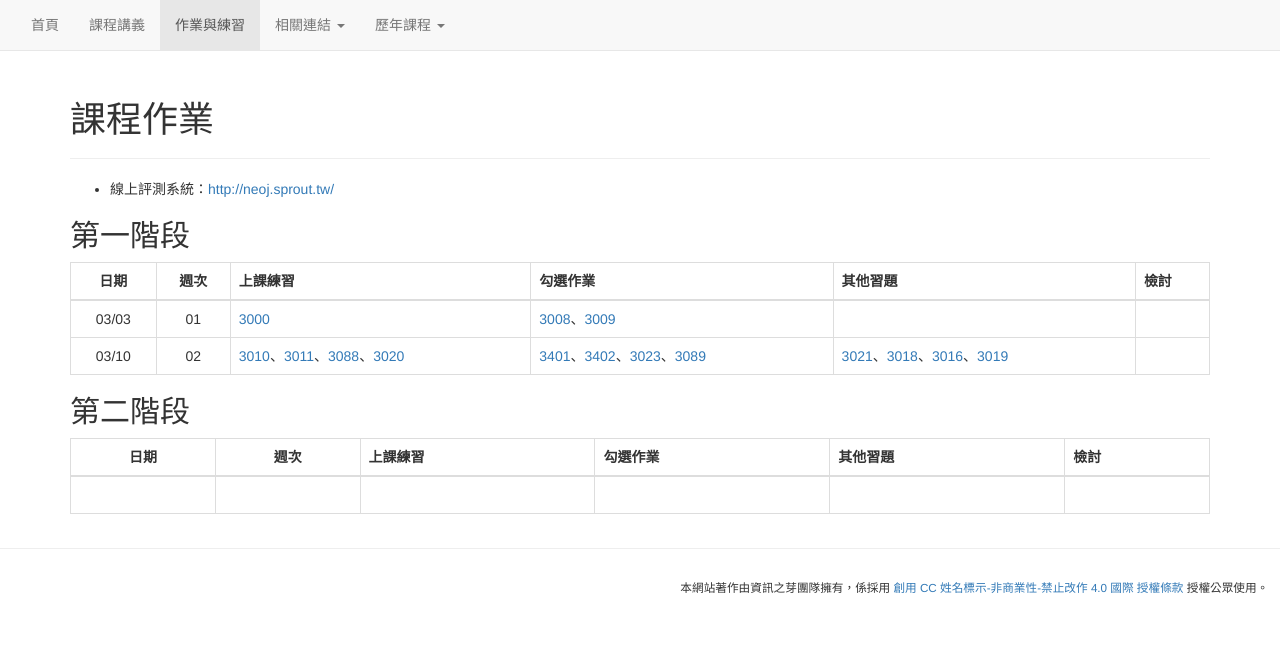
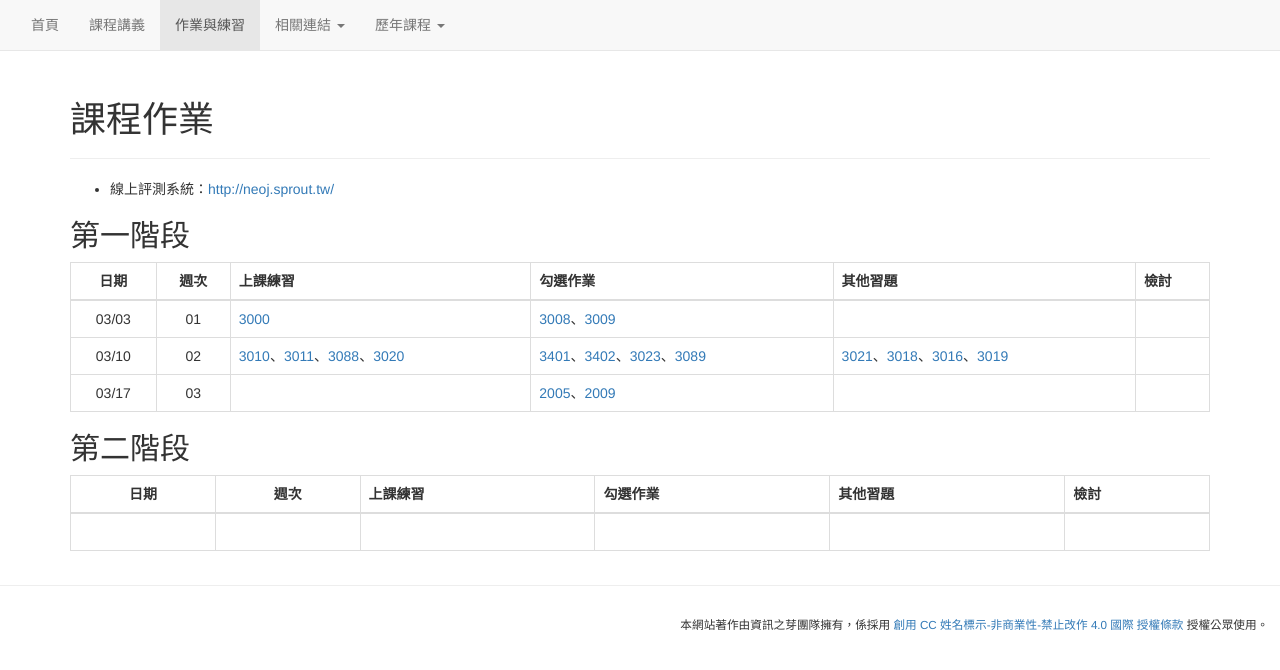
Before and after one commit to tw-csie-sprout/py2025, a Jekyll site: the page built from homework.md, in a window 1280 px wide. Shown: the top 670 px of the page. Built offline with Jekyll 4.4.1, drawn with Linux system fonts in a browser that asks for light colours.

Commit message:
Update homework.md

```diff
--- a/homework.md
+++ b/homework.md
@@ -13,6 +13,7 @@ title: "課程作業"
 | :---: | :--: | :---- | :---- | :----- | :-- |
 | 03/03 | 01 | [3000](https://neoj.sprout.tw/problem/3000/) | [3008](https://neoj.sprout.tw/problem/3008/)、[3009](https://neoj.sprout.tw/problem/3009/) |  |  |
 | 03/10 | 02 | [3010](https://neoj.sprout.tw/problem/3010/)、[3011](https://neoj.sprout.tw/problem/3011/)、[3088](https://neoj.sprout.tw/problem/3088/)、[3020](https://neoj.sprout.tw/problem/3020/) | [3401](https://neoj.sprout.tw/problem/3401/)、[3402](https://neoj.sprout.tw/problem/3402/)、[3023](https://neoj.sprout.tw/problem/3023/)、[3089](https://neoj.sprout.tw/problem/3089/) | [3021](https://neoj.sprout.tw/problem/3021/)、[3018](https://neoj.sprout.tw/problem/3018/)、[3016](https://neoj.sprout.tw/problem/3016/)、[3019](https://neoj.sprout.tw/problem/3019/) |  |
+| 03/17 | 03 | |[2005](https://neoj.sprout.tw/problem/2005/)、[2009](https://neoj.sprout.tw/problem/2009/) | | |
 
 ## 第二階段
 
```
